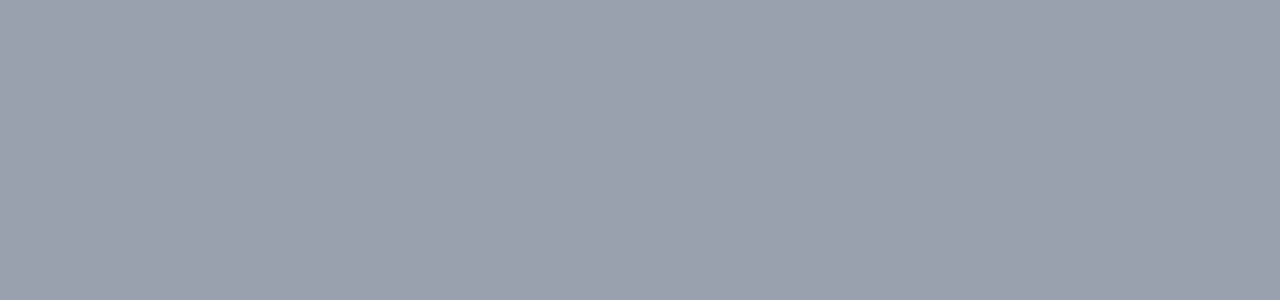
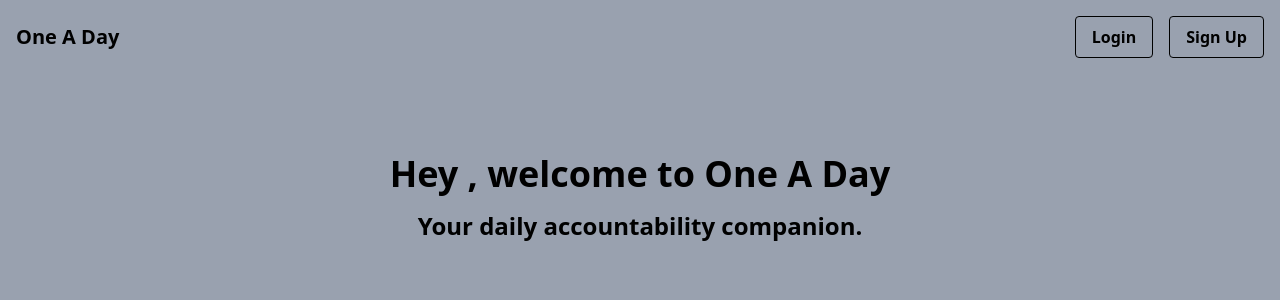
Before and after one commit to Finalben7/oneaday, a React (Vite) app in the folder apps/web/: page /dashboard in a window 1280 px wide. Before the commit this address had no page. Shown: the top 300 px of the page. Built offline with nearby package versions, Linux system fonts and the light colour scheme.

Commit message:
Auth Context Logic Complete

```diff
--- a/apps/web/src/App.tsx
+++ b/apps/web/src/App.tsx
@@ -3,6 +3,7 @@ import './index.css'
 import Home from './pages/Home';
 import SignUp from './pages/SignUp';
 import Login from './pages/Login';
+import Dashboard from './pages/Dashboard';
 
 function App() {
 
@@ -11,6 +12,7 @@ function App() {
       <Route path="/" element={<Home />} />
       <Route path="/login" element={<Login />} />
       <Route path='/signup' element={<SignUp />} />
+      <Route path="/dashboard" element={<Dashboard />} />
     </Routes>
   )
 }
--- a/apps/web/src/components/Header.tsx
+++ b/apps/web/src/components/Header.tsx
@@ -1,14 +1,43 @@
 import { useNavigate } from 'react-router-dom';
+import { useAuth } from '../context/AuthContext';
+import { supabase } from '../supabaseClient';
 
 const Header = () => {
-  const navigate = useNavigate()
+  const navigate = useNavigate();
+  const { user } = useAuth();
+
+  const handleLogout = async () => {
+    await supabase.auth.signOut();
+    navigate('/'); // optional: go to home after logout
+  };
+
+  const handleLogoClick = () => {
+    if (user) {
+      navigate('/dashboard')
+    } else {
+      navigate('/')
+    }
+  }
 
   return (
+
     <header className="flex justify-between items-center p-4">
-      <h1 className="text-xl font-bold">OneADay</h1>
+      <h1 className="text-xl font-bold hover:cursor-pointer" onClick={handleLogoClick} >One A Day</h1>
       <div className="space-x-4 flex items-center">
-        <button className="px-4 py-2" onClick={() => navigate('/login')}>Login</button>
-        <button className="px-4 py-2" onClick={() => navigate('/signup')}>Sign Up</button>
+        {user ? (
+          <button className="px-4 py-2" onClick={handleLogout}>
+            Log Out
+          </button>
+        ) : (
+          <>
+            <button className="px-4 py-2" onClick={() => navigate('/login')}>
+              Login
+            </button>
+            <button className="px-4 py-2" onClick={() => navigate('/signup')}>
+              Sign Up
+            </button>
+          </>
+        )}
       </div>
     </header>
   );
--- /dev/null
+++ b/apps/web/src/context/AuthContext.tsx
@@ -0,0 +1,53 @@
+// src/context/AuthContext.tsx
+import { createContext, useContext, useEffect, useState } from 'react'
+import { supabase } from '../supabaseClient'
+
+type ExtendedUser = {
+  id: string
+  email: string
+  display_name?: string
+}
+
+type AuthContextType = {
+  user: ExtendedUser | null
+}
+
+const AuthContext = createContext<AuthContextType>({ user: null })
+
+export const AuthProvider = ({ children }: { children: React.ReactNode }) => {
+  const [user, setUser] = useState<ExtendedUser | null>(null)
+
+  useEffect(() => {
+    // Initial check
+    supabase.auth.getUser().then(({ data: { user } }) => {
+      if (user) {
+        setUser({
+          id: user.id,
+          email: user.email ?? '',
+          display_name: user.user_metadata?.display_name ?? '',
+        })
+      }
+    })
+
+    // Listen for login/logout
+    const { data: listener } = supabase.auth.onAuthStateChange((_event, session) => {
+      if (session?.user) {
+        setUser({
+          id: session.user.id,
+          email: session.user.email ?? '',
+          display_name: session.user.user_metadata?.display_name ?? '',
+        })
+      } else {
+        setUser(null)
+      }
+    })
+
+    return () => {
+      listener?.subscription.unsubscribe()
+    }
+  }, [])
+
+  return <AuthContext.Provider value={{ user }}>{children}</AuthContext.Provider>
+}
+
+export const useAuth = () => useContext(AuthContext)
--- a/apps/web/src/index.css
+++ b/apps/web/src/index.css
@@ -5,7 +5,7 @@ body {
 }
 
 button {
-    @apply border rounded font-bold text-black dark:text-orange-400 dark:hover:text-white;
+    @apply border rounded font-bold text-black dark:text-orange-400 dark:hover:text-white hover:cursor-pointer;
 }
 
 h2 {
--- a/apps/web/src/main.tsx
+++ b/apps/web/src/main.tsx
@@ -1,13 +1,16 @@
-import { StrictMode } from 'react'
-import { createRoot } from 'react-dom/client'
+import React from 'react'
+import ReactDOM from 'react-dom/client'
 import { BrowserRouter } from 'react-router-dom'
+import { AuthProvider } from './context/AuthContext'
 import './index.css'
 import App from './App.tsx'
 
-createRoot(document.getElementById('root')!).render(
-  <StrictMode>
+ReactDOM.createRoot(document.getElementById('root')!).render(
+  <React.StrictMode>
     <BrowserRouter>
-      <App />
+      <AuthProvider>
+        <App />
+      </AuthProvider>
     </BrowserRouter>
-  </StrictMode>,
+  </React.StrictMode>,
 )
--- /dev/null
+++ b/apps/web/src/pages/Dashboard.tsx
@@ -0,0 +1,18 @@
+import { useAuth } from '../context/AuthContext'
+import Header from "../components/Header";
+
+const Dashboard = () => {
+    const { user } = useAuth()
+
+    return (
+        <div>
+        <Header />
+        <section className="text-center py-20">
+            <h1 className="text-4xl font-bold">Hey {user?.display_name}, welcome to One A Day</h1>
+            <h2 className="mt-4 text-lg">Your daily accountability companion.</h2>
+        </section>
+        </div>
+    );
+    };
+
+export default Dashboard;
--- a/apps/web/src/pages/Home.tsx
+++ b/apps/web/src/pages/Home.tsx
@@ -6,7 +6,7 @@ const Home = () => {
     <div>
       <Header />
       <section className="text-center py-20">
-        <h1 className="text-4xl font-bold">Welcome to OneADay</h1>
+        <h1 className="text-4xl font-bold">Welcome to One A Day</h1>
         <p className="mt-4 text-lg">Your daily accountability companion.</p>
         <img src={logo} alt="Hero" className="mt-8 mx-auto w-1/2 rounded" />
       </section>
--- a/apps/web/src/pages/Login.tsx
+++ b/apps/web/src/pages/Login.tsx
@@ -1,8 +1,10 @@
 import { useState } from 'react'
 import { supabase } from '../supabaseClient'
+import { useNavigate } from 'react-router-dom'
 import Header from '../components/Header'
 
 export default function Login() {
+  const navigate = useNavigate()
   const [email, setEmail] = useState('')
   const [password, setPassword] = useState('')
 
@@ -12,35 +14,41 @@ export default function Login() {
     if (error) {
       alert(error.message)
     } else {
-      alert('Logged in!')
+      navigate('/dashboard')
     }
   }
 
   return (
     <div>
         <Header/>
-        <div className="p-4 max-w-sm mx-auto text-white">
-        <h2>Log In</h2>
+        <form className='p-4 max-w-sm mx-auto'
+          onSubmit={(e) => {
+            e.preventDefault(); // prevent page reload
+            handleLogin();      // call your login logic
+          }}
+          >
+          <h2>Login</h2>
           <input
-            className="w-full p-2 mb-2 rounded text-black"
+            type="email"
             placeholder="Email"
             value={email}
             onChange={(e) => setEmail(e.target.value)}
+            className="w-full p-2 mb-2 rounded text-black"
           />
           <input
-            className="w-full p-2 mb-4 rounded text-black"
+            type="password"
             placeholder="Password"
-            type="password"
             value={password}
             onChange={(e) => setPassword(e.target.value)}
+            className="w-full p-2 mb-4 rounded text-black"
           />
           <button
+            type="submit" // 🔑 This makes the button trigger when hitting Enter
             className="w-full p-2 rounded"
-            onClick={handleLogin}
           >
-            Log In
+            Login
           </button>
-        </div>
+        </form>
     </div>
   )
 }
--- a/apps/web/src/pages/SignUp.tsx
+++ b/apps/web/src/pages/SignUp.tsx
@@ -5,9 +5,18 @@ import Header from '../components/Header'
 export default function SignUp() {
   const [email, setEmail] = useState('')
   const [password, setPassword] = useState('')
+  const [displayName, setDisplayName] = useState('');
 
   const handleSignUp = async () => {
-    const { error } = await supabase.auth.signUp({ email, password })
+    const { error } = await supabase.auth.signUp({
+      email,
+      password,
+      options: {
+        data: {
+          display_name: displayName
+        }
+      }
+     });
 
     if (error) {
       alert(error.message)
@@ -19,28 +28,42 @@ export default function SignUp() {
   return (
     <div>
       <Header/>
-      <div className="p-4 max-w-sm mx-auto text-white">
+      <form className='p-4 max-w-sm mx-auto'
+          onSubmit={(e) => {
+            e.preventDefault(); // prevent page reload
+            handleSignUp();      // call your login logic
+        }}
+        >
         <h2>Sign Up</h2>
         <input
           className="w-full p-2 mb-2 rounded text-black"
+          type="text"
+          placeholder="Username"
+          required
+          value={displayName}
+          onChange={(e) => setDisplayName(e.target.value)}
+        />
+        <input
+          className="w-full p-2 mb-2 rounded text-black"
           placeholder="Email"
+          required
           value={email}
           onChange={(e) => setEmail(e.target.value)}
         />
         <input
           className="w-full p-2 mb-4 rounded text-black"
           placeholder="Password"
+          required
           type="password"
           value={password}
           onChange={(e) => setPassword(e.target.value)}
         />
         <button
           className="w-full p-2 rounded"
-          onClick={handleSignUp}
         >
           Sign Up
         </button>
-      </div>
+      </form>
     </div>
   )
 }
```
Lines whose indentation alone changed are shown as unchanged.
